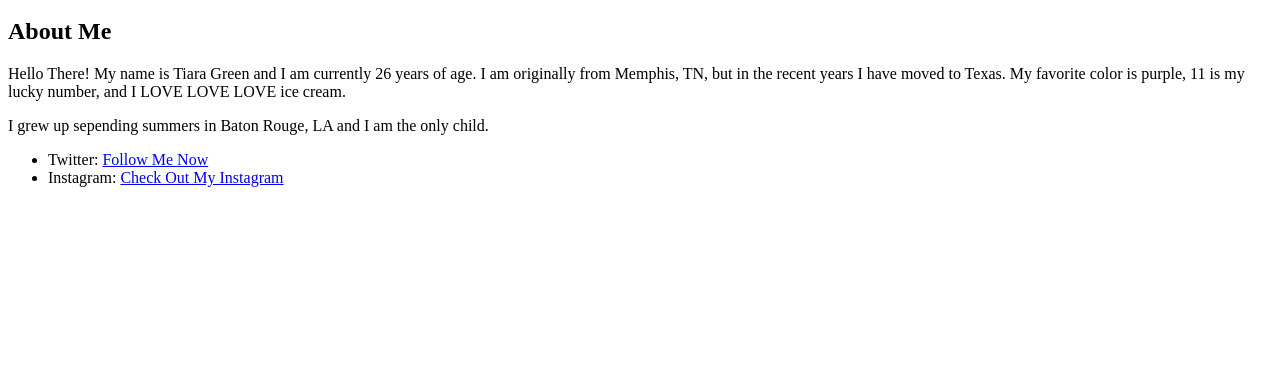
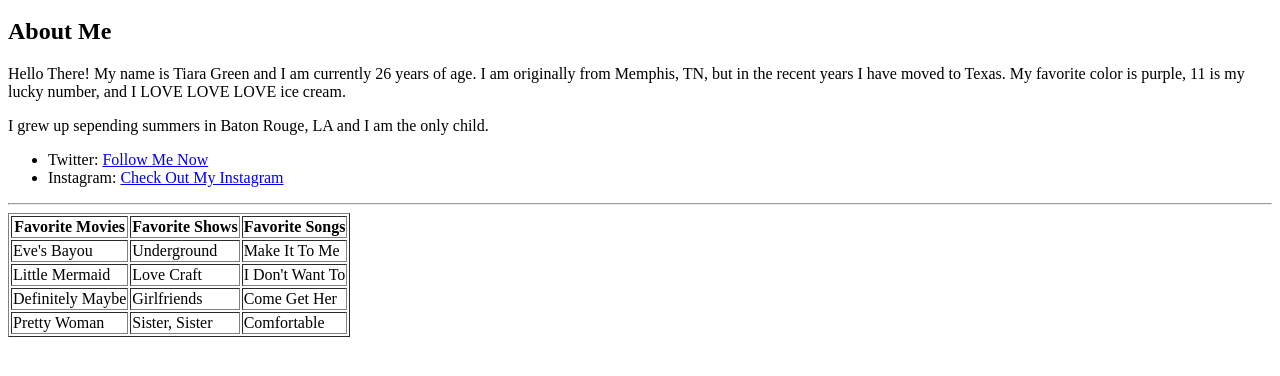
Before and after one commit to TiaraSGreen/TiaraSGreen.github.io, a plain HTML site: page index.html in a window 1280 px wide. Shown: the part 304-680 px from the top of the page. Drawn offline with Linux system fonts and the light colour scheme.

Commit message:
Add files via upload

```diff
--- a/index.html
+++ b/index.html
@@ -24,5 +24,35 @@
             </li>
           </ul>
     </p>
+    <p>
+        <hr>
+        <table border="1">
+            <tr>
+                <th>Favorite Movies</th>
+                <th>Favorite Shows</th>
+                <th>Favorite Songs</th>
+            </tr>
+            <tr>
+                <td>Eve's Bayou</td>
+                <td>Underground</td>
+                <td>Make It To Me</td>
+            </tr>
+            <tr>
+                <td>Little Mermaid</td>
+                <td>Love Craft</td>
+                <td>I Don't Want To</td>
+            </tr>
+            <tr>
+                <td>Definitely Maybe</td>
+                <td>Girlfriends</td>
+                <td>Come Get Her</td>
+            </tr>
+            <tr>
+                <td>Pretty Woman</td>
+                <td>Sister, Sister</td>
+                <td>Comfortable</td>
+            </tr>
+        </table>
+    </p>
 </body>
 </html>
```
